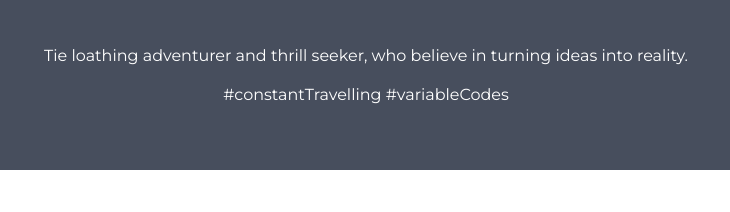
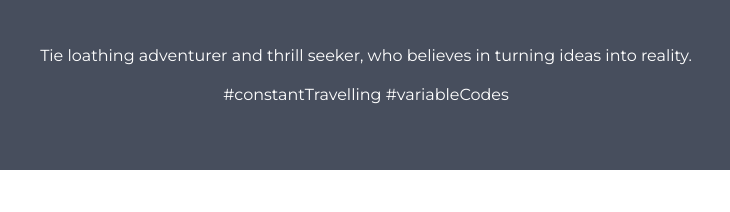
Before and after one commit to anaz-shajahan/anaz-shajahan.github.io, a plain HTML site: page index.html in a window 1280 px wide. Shown: the part 749-961 px from the top of the page, 274-1004 px from the left. Drawn offline with nearby package versions, Linux system fonts and the light colour scheme.

Commit message:
Update index.html
Quick Fix

```diff
--- a/index.html
+++ b/index.html
@@ -5,7 +5,7 @@
   <title>Anaz ShaJahan | Digital Nomad | Technology Enthusiast</title>
   <meta charset="utf-8">
   <meta name="description"
-    content="Tie loathing adventurer and thrill seeker, who believe in turning ideas into reality.">
+    content="Tie loathing adventurer and thrill seeker, who believes in turning ideas into reality.">
   <meta name="keywords" content="Trivandrum,Thiruvananthapuram,Kerala,India,Digital Nomad,Cloud,Microservice,JAVA,Spring Boot,JPA,Kafka,Elasticsearch,Technology Enthusiast,Technology Lead,Traveller,Trivandrum,Technopark">
   <meta name="author" content="Anaz Shajahan">
   <meta name="viewport" content="width=device-width, initial-scale=1">
@@ -82,7 +82,6 @@
   window.dataLayer = window.dataLayer || [];
   function gtag(){dataLayer.push(arguments);}
   gtag('js', new Date());
-
   gtag('config', 'UA-164675998-1');
 </script>
 </head>
@@ -121,7 +120,7 @@
   <!-- Second Container -->
   <div class="container-fluid bg-2 text-center" id="what">
     <h3 class="margin">What Am I?</h3>
-    <p>Tie loathing adventurer and thrill seeker, who believe in turning ideas into reality.</p>
+    <p>Tie loathing adventurer and thrill seeker, who believes in turning ideas into reality.</p>
     <p>#constantTravelling #variableCodes</p>
   </div>
 
```
